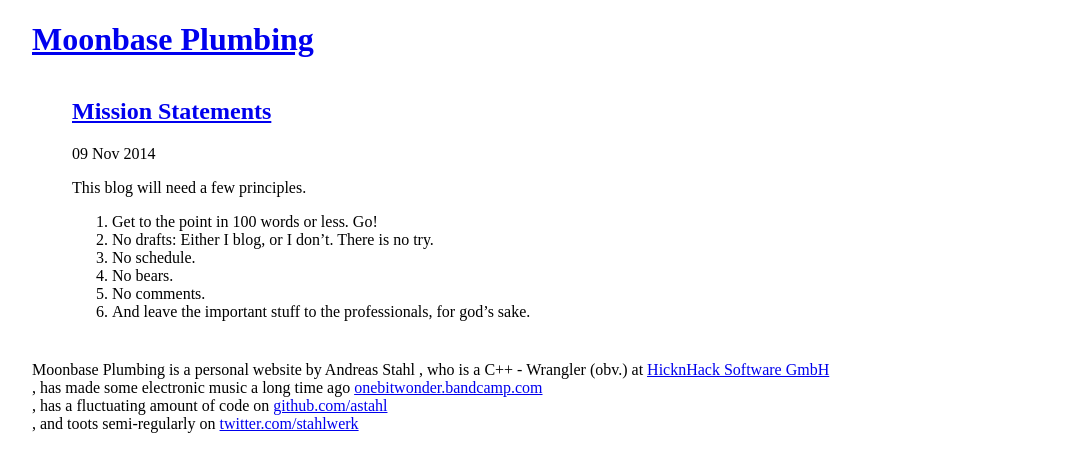
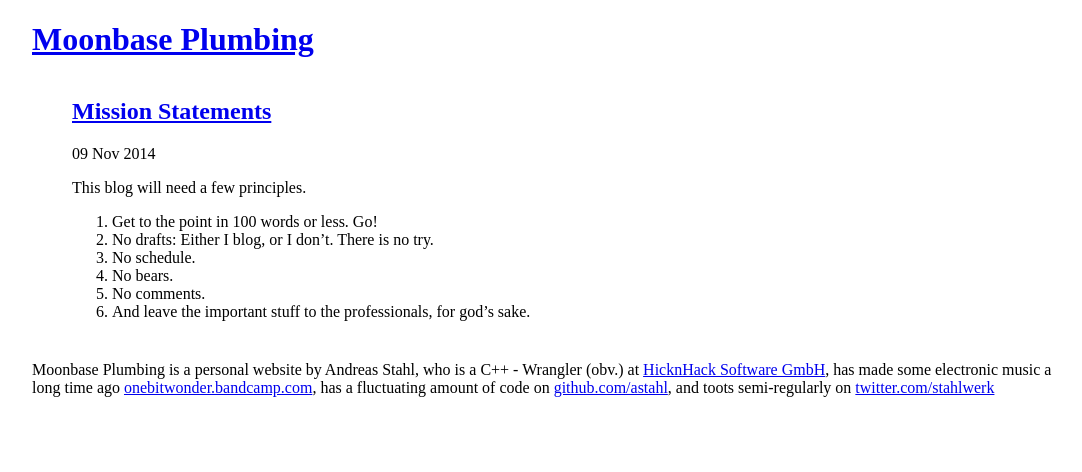
Before and after one commit to astahl/astahl.github.io, a Jekyll site: the page built from index.html, in a window 1280 px wide. Shown: the top 472 px of the page, without its empty margins (96-1178 px from the left). Built offline with Jekyll 4.4.1, drawn with Linux system fonts in a browser that asks for light colours; Markdown is read by kramdown in place of the engine named in the settings.

Commit message:
demake/update

```diff
--- a/_layouts/default.html
+++ b/_layouts/default.html
@@ -18,12 +18,12 @@
 
           <footer>
             <p>Moonbase Plumbing is a personal website by
-                <author>Andreas Stahl</author>
-                , who is a C++ - Wrangler (obv.) at <a href="http://www.hicknhack.com">HicknHack Software GmbH</a><br />
-                , has made some electronic music a long time ago <a href="http://onebitwonder.bandcamp.com">onebitwonder.bandcamp.com</a><br />
-                , has a fluctuating amount of code on <a href="https://github.com/astahl">github.com/astahl</a><br />
-                , and toots semi-regularly on <a href="https://twitter.com/stahlwerk">twitter.com/stahlwerk</a><br />
-            </address>
+                <author>Andreas Stahl</author>,
+                who is a C++ - Wrangler (obv.) at <a href="http://www.hicknhack.com">HicknHack Software GmbH</a>,
+                has made some electronic music a long time ago <a href="http://onebitwonder.bandcamp.com">onebitwonder.bandcamp.com</a>,
+                has a fluctuating amount of code on <a href="https://github.com/astahl">github.com/astahl</a>,
+                and toots semi-regularly on <a href="https://twitter.com/stahlwerk">twitter.com/stahlwerk</a>
+            </p>
           </footer>
         </div>
     </body>
```
